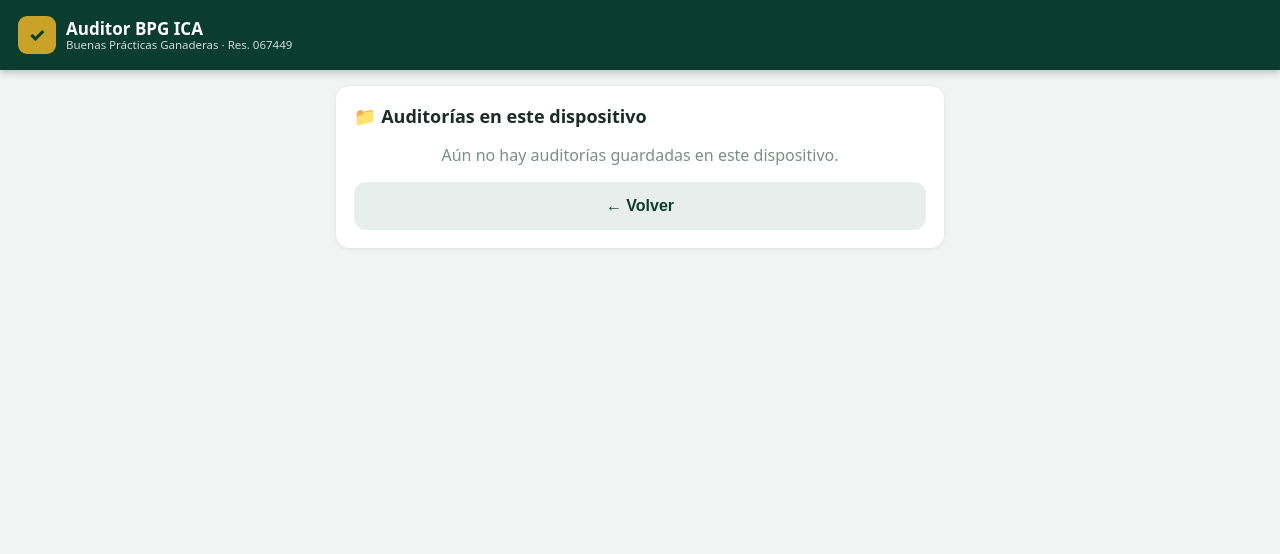
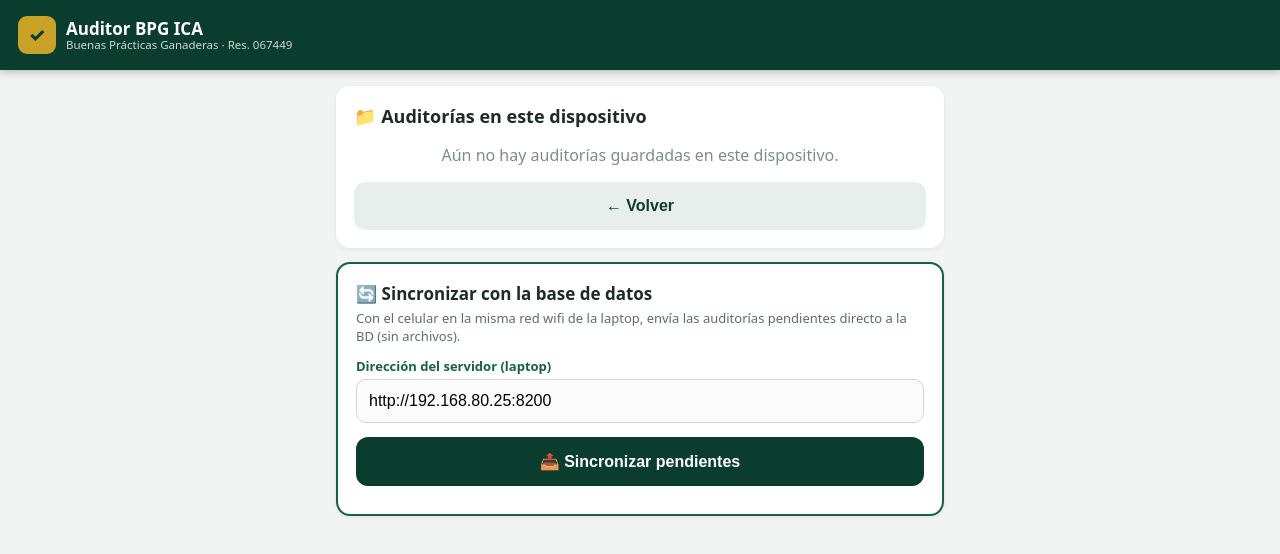
Before and after one commit to kaxtillo/bot-bpg-ica, a website: page app/index.html in a window 1280 px wide. Both pictures are taken after a click on the button "📁 Auditorías guardadas". Drawn offline with Linux system fonts and the light colour scheme.

Commit message:
App: botón Sincronizar directo a la BD

```diff
--- a/app/index.html
+++ b/app/index.html
@@ -119,6 +119,14 @@
       <h2 style="margin:0 0 8px;font-size:18px;">📁 Auditorías en este dispositivo</h2>
       <div id="lista-historial"></div>
       <button class="btn btn-secundario" onclick="volverInicio()">← Volver</button>
+    </div>
+    <div class="card" style="border:2px solid var(--verde2);">
+      <h2 style="margin:0 0 4px;font-size:17px;">🔄 Sincronizar con la base de datos</h2>
+      <p style="margin:0 0 8px;color:#5a6f66;font-size:13px;">Con el celular en la misma red wifi de la laptop, envía las auditorías pendientes directo a la BD (sin archivos).</p>
+      <label>Dirección del servidor (laptop)</label>
+      <input id="f-url" placeholder="http://192.168.80.25:8200" value="http://192.168.80.25:8200">
+      <button class="btn btn-primario" onclick="sincronizar()">📤 Sincronizar pendientes</button>
+      <div id="sync-resultado" style="margin-top:10px;font-size:14px;"></div>
     </div>
   </section>
 </main>
@@ -273,6 +281,43 @@ function cargarDelHistorial(i) {
   if (a) { estado = a; mostrar('resultado'); }
 }
 
+async function sincronizar() {
+  const url = ($('f-url').value || '').trim().replace(/\/+$/, '');
+  const caja = $('sync-resultado');
+  if (!url) { caja.innerHTML = '<p style="color:#c62828;">⚠️ Escriba la dirección del servidor.</p>'; return; }
+  const lista = leerLocal('auditorias') || [];
+  const pendientes = lista.filter(a => !a.sincronizada);
+  if (!pendientes.length) { caja.innerHTML = '<p style="color:#2e7d32;">✅ Todo sincronizado — sin pendientes.</p>'; return; }
+  caja.innerHTML = '<p>📤 Enviando ' + pendientes.length + ' auditoría(s) a ' + url + '…</p>';
+  let ok = 0, err = 0;
+  for (const a of pendientes) {
+    const detalle = {};
+    CRITERIOS.forEach(c => { const r = a.respuestas[c.id]; if (r) detalle[c.id] = r; });
+    const p = a.predio;
+    const payload = {
+      predio: p.predio, propietario: p.propietario, identificacion: p.cedula,
+      telefono: p.telefono, departamento: 'Cauca', municipio: p.municipio,
+      vereda: p.vereda, gps: p.gps, fecha: new Date().toISOString().slice(0, 10),
+      detalle_puntos: detalle
+    };
+    try {
+      const r = await fetch(url + '/api/auditorias', {
+        method: 'POST', headers: { 'Content-Type': 'application/json' },
+        body: JSON.stringify(payload)
+      });
+      const j = await r.json();
+      if (r.ok && j.ok) { a.sincronizada = true; ok++; }
+      else { err++; caja.innerHTML += '<p style="color:#c62828;">❌ ' + (p.predio || '').toUpperCase() + ': ' + (j.error || 'error del servidor') + '</p>'; }
+    } catch (e) {
+      err++;
+      caja.innerHTML += '<p style="color:#c62828;">❌ ' + (p.predio || '').toUpperCase() + ': sin conexión (' + url + ')</p>';
+    }
+  }
+  localStorage.setItem('auditorias', JSON.stringify(lista));
+  caja.innerHTML += '<p style="color:#2e7d32;font-weight:700;">✅ ' + ok + ' sincronizada(s)' + (err ? ' · ❌ ' + err + ' con error' : '') + '</p>';
+  mostrarHistorial();
+}
+
 // ── almacenamiento local ──
 function leerLocal(clave) { try { return JSON.parse(localStorage.getItem(clave)); } catch (e) { return null; } }
 function guardarLocal(clave, valor) {
```
